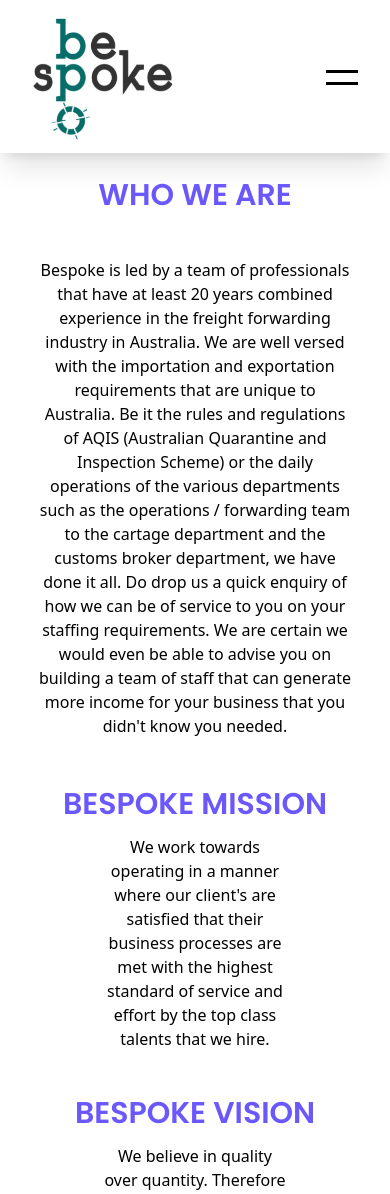
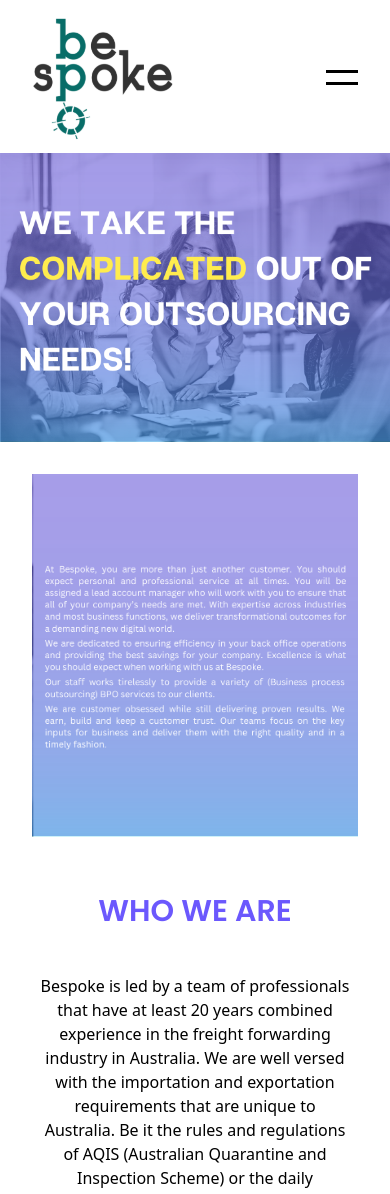
Before and after one commit to jomerventolero/bespoke-app-master, a React (Vite) app: page /aboutus in a window 390 px wide. Shown: the top 1194 px of the page. Built offline with nearby package versions, Linux system fonts and the light colour scheme.

Commit message:
Responsive update for aboutus page

```diff
--- a/src/components/AboutUs.jsx
+++ b/src/components/AboutUs.jsx
@@ -2,13 +2,15 @@
 import aboutus from '../assets/aboutus.png'
 import gradientbox from '../assets/gradient-box.png'
 import aboutusmobile from '../assets/aboutusmobile.png'
+import aboutusmobile1 from '../assets/aboutusmobile1.png'
 
 const AboutUs = () => {
   return (
     <div id="aboutus" className="flex flex-col overflow-hidden justify-center">
         <div className="flex flex-col justify-center">
-            <img src={ aboutus } alt="aboutus" className="xs:block hidden w-auto h-auto"/>
-            <img src={ aboutusmobile } alt="aboutus-mobile" className="md:block hidden w-auto h-auto"/>
+            <img src={ aboutus } alt="aboutus" className="sm:block hidden w-auto h-auto"/>
+            <img src={ aboutusmobile } alt="aboutus-mobile" className="sm:hidden w-auto h-auto"/>
+            <img src={ aboutusmobile1 } alt="aboutus-mobile1" className="sm:hidden w-auto h-auto p-8"/>
             <div className="flex justify-center py-5">
                 <h1 className="text-brandBlue font-poppins font-semibold text-[30px]">WHO WE ARE</h1>
             </div>
```
